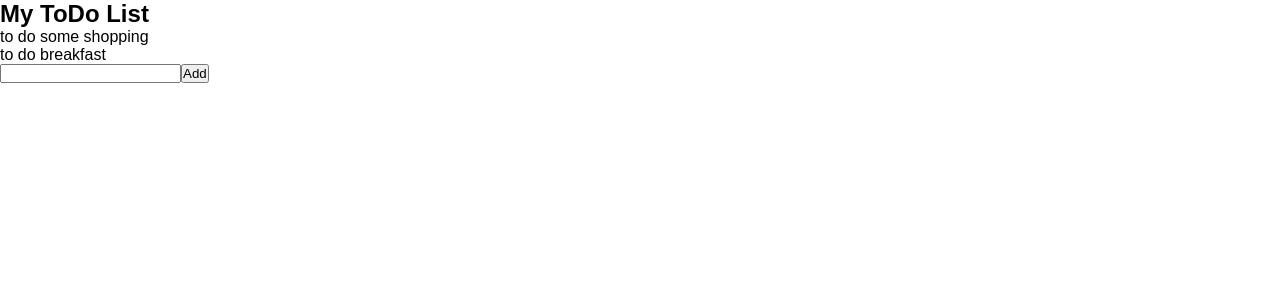
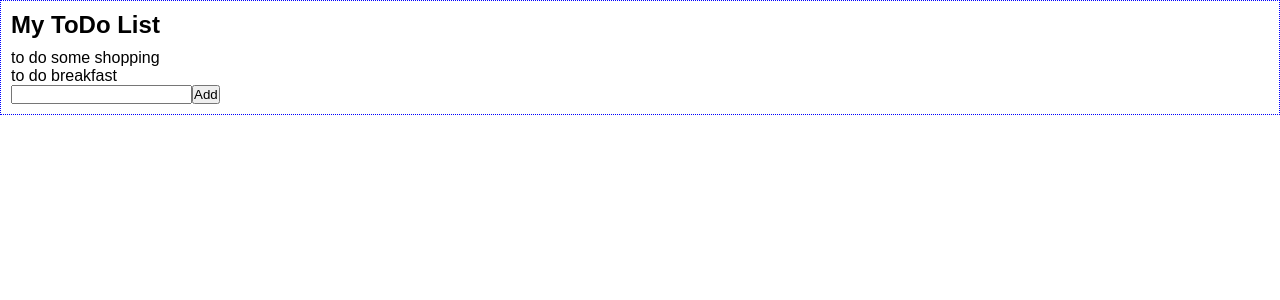
Before and after one commit to andrzej-stasinski/app-list-todo-using-REST-API-in-react, a React (Create React App) app: page / in a window 1280 px wide. Shown: the top 300 px of the page. Built offline with nearby package versions, Linux system fonts and the light colour scheme.

Commit message:
mark task done by style

```diff
--- a/src/App.css
+++ b/src/App.css
@@ -7,4 +7,13 @@ body {
 }
 .App {
     text-align: left;
+    padding: 10px;
+    border: 1px blue dotted;
 }
+.title {
+    margin-bottom: 10px;
+}
+.doneTask {
+    text-decoration: line-through;
+    color: red;
+}
--- a/src/App.js
+++ b/src/App.js
@@ -1,44 +1,7 @@
 import React, {Component} from "react";
 import './App.css'
+import ToDoList from './ToDoList'
 
-const todo = [
-  {text: 'to do some shopping'},
-  {text: 'to do breakfast'},
-]
-
-class ToDoList extends Component {
-
-  state = {
-    tasks: todo,
-    task: '',
-  }
-
-  handleInput = (e) => {
-    this.setState({ task: e.target.value });
-  }
-  addTask = (e) => {
-    this.setState({
-      tasks: [...this.state.tasks, {text: this.state.task}],
-      task: ''
-    });
-  }
-
-  render() {
-    console.log(this.state.tasks)
-    return (
-      <div>
-        <h2>{this.props.title}</h2>
-        {
-          this.state.tasks.map(task => (
-            <div key={task.text}>{task.text}</div>
-          ))
-        }
-        <input type='text' value={this.state.task} onChange={this.handleInput} />
-        <button onClick={this.addTask}>Add</button>
-      </div>
-    )
-  }
-}
 
 const App = () => {
 
--- /dev/null
+++ b/src/ToDoItem.js
@@ -0,0 +1,26 @@
+import React, { Component } from 'react'
+
+class ToDoItem extends Component {
+    static defaultProps = {
+        done: false,
+    }
+    state = {
+        done: this.props.done,
+    }
+    toggleDone = () => {
+        this.setState({ done: !this.state.done });
+    }
+    render() {
+        return (
+            <div>
+                <div
+                    className={this.state.done ? "doneTask" : ''}
+                    onClick={this.toggleDone}
+                >
+                    {this.props.text}
+                </div>
+            </div>
+        )
+    }
+}
+export default ToDoItem
--- /dev/null
+++ b/src/ToDoList.js
@@ -0,0 +1,42 @@
+import React, { Component } from 'react';
+import ToDoItem from './ToDoItem'
+
+const todo = [
+    {text: 'to do some shopping'},
+    {text: 'to do breakfast'},
+  ]
+
+class ToDoList extends Component {
+
+    state = {
+      tasks: todo,
+      task: '',
+    }
+
+    handleInput = (e) => {
+      this.setState({ task: e.target.value });
+    }
+    addTask = (e) => {
+      this.setState({
+        tasks: [...this.state.tasks, {text: this.state.task}],
+        task: ''
+      });
+    }
+
+    render() {
+      return (
+        <div>
+          <h2 className='title'>{this.props.title}</h2>
+          {
+            this.state.tasks.map(task => (
+                <ToDoItem key={task.text} text={task.text} />
+            ))
+          }
+          <input type='text' value={this.state.task} onChange={this.handleInput} />
+          <button onClick={this.addTask}>Add</button>
+        </div>
+      )
+    }
+}
+
+export default ToDoList
```
